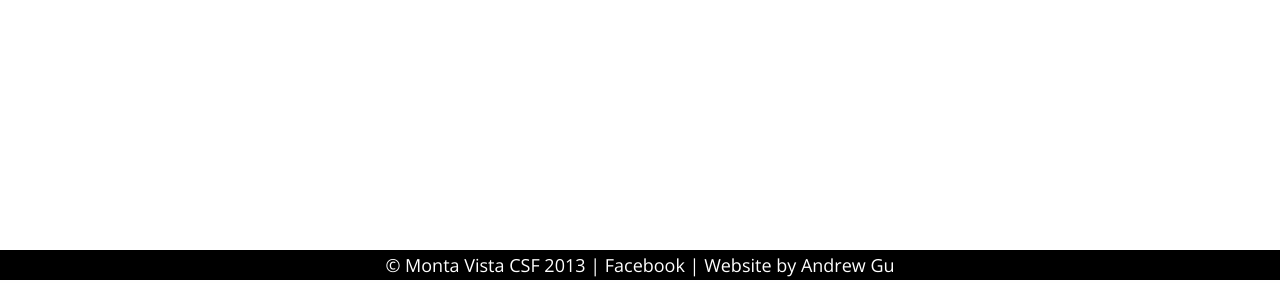
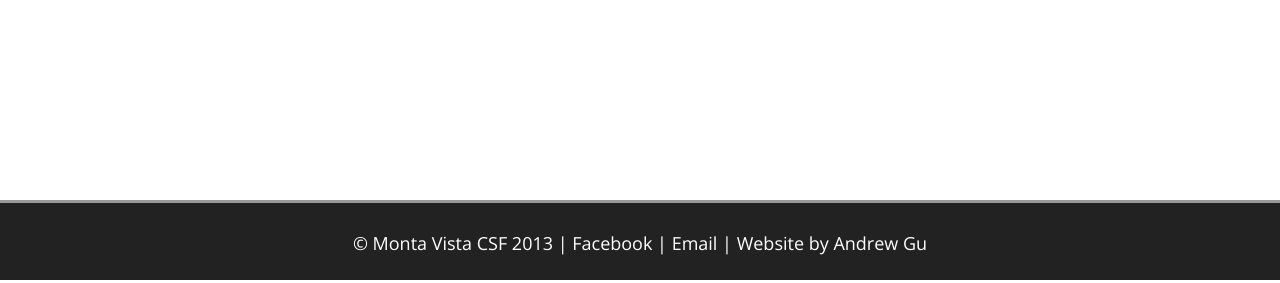
Before and after one commit to andrewgu12/csf, a PHP site: page / in a window 1280 px wide. Shown: the part 520-803 px from the top of the page. Run offline with PHP 8.4, Linux system fonts and the light colour scheme; style sheets or scripts are compiled from the project's sources.

Commit message:
completed footer

```diff
--- a/css/styles.css
+++ b/css/styles.css
@@ -80,28 +80,35 @@ div#slider {
 
 /* line 69, ../scss/styles.scss */
 .bodytext {
-  padding-bottom: 30px;
+  padding-bottom: 80px;
 }
 
 /* line 72, ../scss/styles.scss */
 footer {
   position: relative;
-  margin-top: -30px;
-  height: 30px;
+  margin-top: -80px;
+  height: 80px;
   clear: both;
-  background-color: #000000;
+  background-color: #222222;
+  border-top: 3px solid #999999;
   text-align: center;
   color: #ffffff;
-  line-height: 30px;
+  line-height: 80px;
   font-size: 18px;
 }
 
-/* line 83, ../scss/styles.scss */
+/* line 84, ../scss/styles.scss */
+div#footer-inner {
+  width: 960px;
+  margin: 0 auto;
+}
+
+/* line 88, ../scss/styles.scss */
 .left {
   float: left;
 }
 
-/* line 86, ../scss/styles.scss */
+/* line 91, ../scss/styles.scss */
 .right {
   float: right;
 }
--- a/index.php
+++ b/index.php
@@ -42,7 +42,7 @@
 			</div>
 		</div>
 		<footer>
-			&copy; Monta Vista CSF 2013 | Facebook | Website by Andrew Gu
+			&copy; Monta Vista CSF 2013 | Facebook | Email | Website by Andrew Gu
 		</footer>
 		<!--include all JS files for both personal and Foundation-->
 		 <script src="js/jquery.js"></script>
--- a/scss/styles.scss
+++ b/scss/styles.scss
@@ -1,5 +1,5 @@
 $fontName: 'Open Sans', sans-serif;
-$footerHeight: 30px;
+$footerHeight: 80px;
 @mixin headerBackground {
 	background-image: -webkit-gradient(linear, 0% 0%, 0% 100%, from(#ffffff), to(#f0f0f0));
    	background-image: -webkit-linear-gradient(top, #ffffff, #f0f0f0);
@@ -74,11 +74,16 @@ footer {
 	margin-top: -$footerHeight;
 	height: $footerHeight;
 	clear: both;
-	background-color: #000000;
+	background-color: #222222;
+	border-top: 3px solid #999999;
 	text-align: center;
 	color: #ffffff;
 	line-height: $footerHeight;
 	font-size: 18px;
+}
+div#footer-inner {
+	width: 960px;
+	margin: 0 auto;
 }
 .left {
 	float: left;
```
